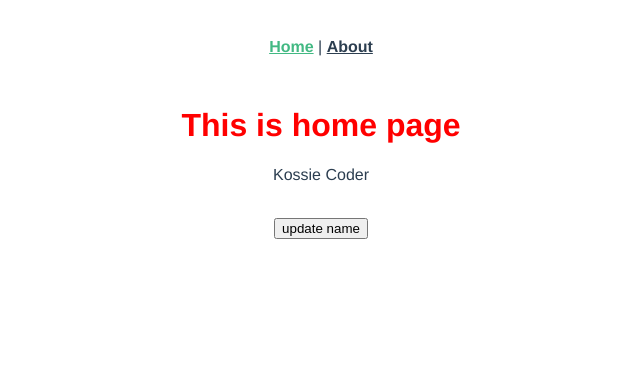
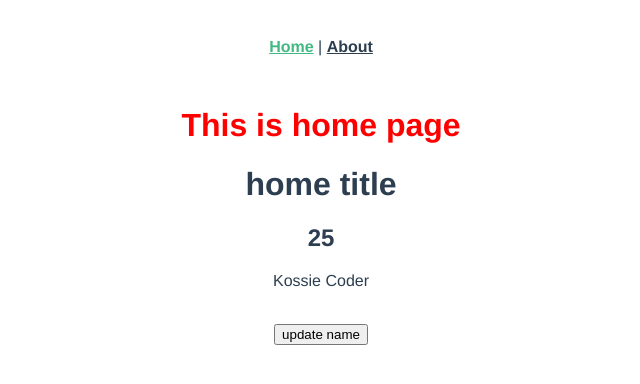
Before and after one commit to yunanjk/vue-test1, a Vue app: page / in a window 1280 px wide. Shown: the top 384 px of the page, without its empty margins (319-959 px from the left). Built offline with nearby package versions, Linux system fonts and the light colour scheme.

Commit message:
props (자식 컴포넌트로 데이터 보내기)

```diff
--- a/src/components/KossieCoder.vue
+++ b/src/components/KossieCoder.vue
@@ -1,5 +1,8 @@
 <template>
     <div>
+        <!-- <h1>title</h1> -->
+        <h1>{{ title }}</h1>
+        <h2>{{ age }}</h2>
         <p>{{ name }}</p>
         <br>
         <button @click="updateName">update name</button>
@@ -9,6 +12,20 @@
 <script>
 export default {
     name: "KossieCoder",
+    // props: [
+    //     "title"
+    // ],
+    props: {
+        title: {
+            type: String, // 해당 타입만 사용 가능
+            required: false, // true: props 무조건 사용, false: 사용해도 사용안해도 상관없음
+            default: "default title"
+        },
+        age: {
+            type: String,
+            default: "default age"
+        }
+    },
     data() {
         return {
             name: "Kossie Coder"
--- a/src/views/HomeView.vue
+++ b/src/views/HomeView.vue
@@ -2,7 +2,7 @@
   <div>
     <h1>This is home page</h1>
     <!-- <p>{{ name }}</p> -->
-    <KossieCoder />
+    <KossieCoder title="home title" age="25"/>
   </div>
 </template>
 
```
